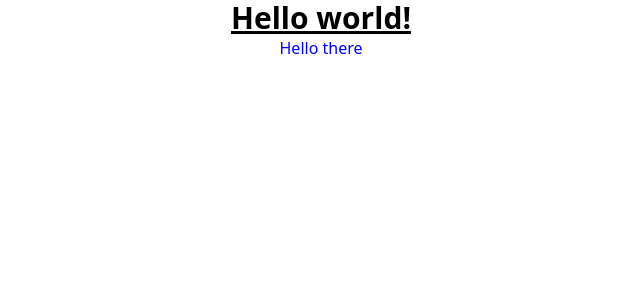
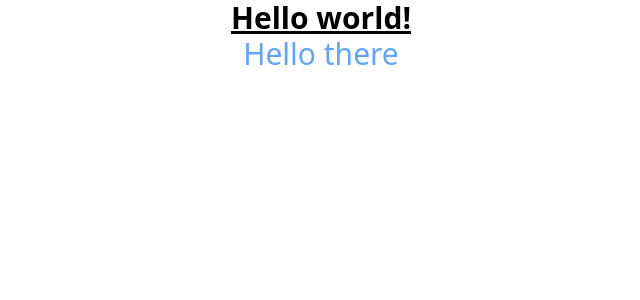
Before and after one commit to HornRyRy/vue-tailwind-template, a Vue app: page / in a window 1280 px wide. Shown: the top 300 px of the page, without its empty margins (319-959 px from the left). Built offline with nearby package versions, Linux system fonts and the light colour scheme.

Commit message:
tailwind styling

```diff
--- a/src/App.vue
+++ b/src/App.vue
@@ -17,7 +17,7 @@
 }
 
 .kenobi {
-  font-size: 16px; color:blue;
+  @apply text-3xl text-blue-400;
 }
 
 
```
